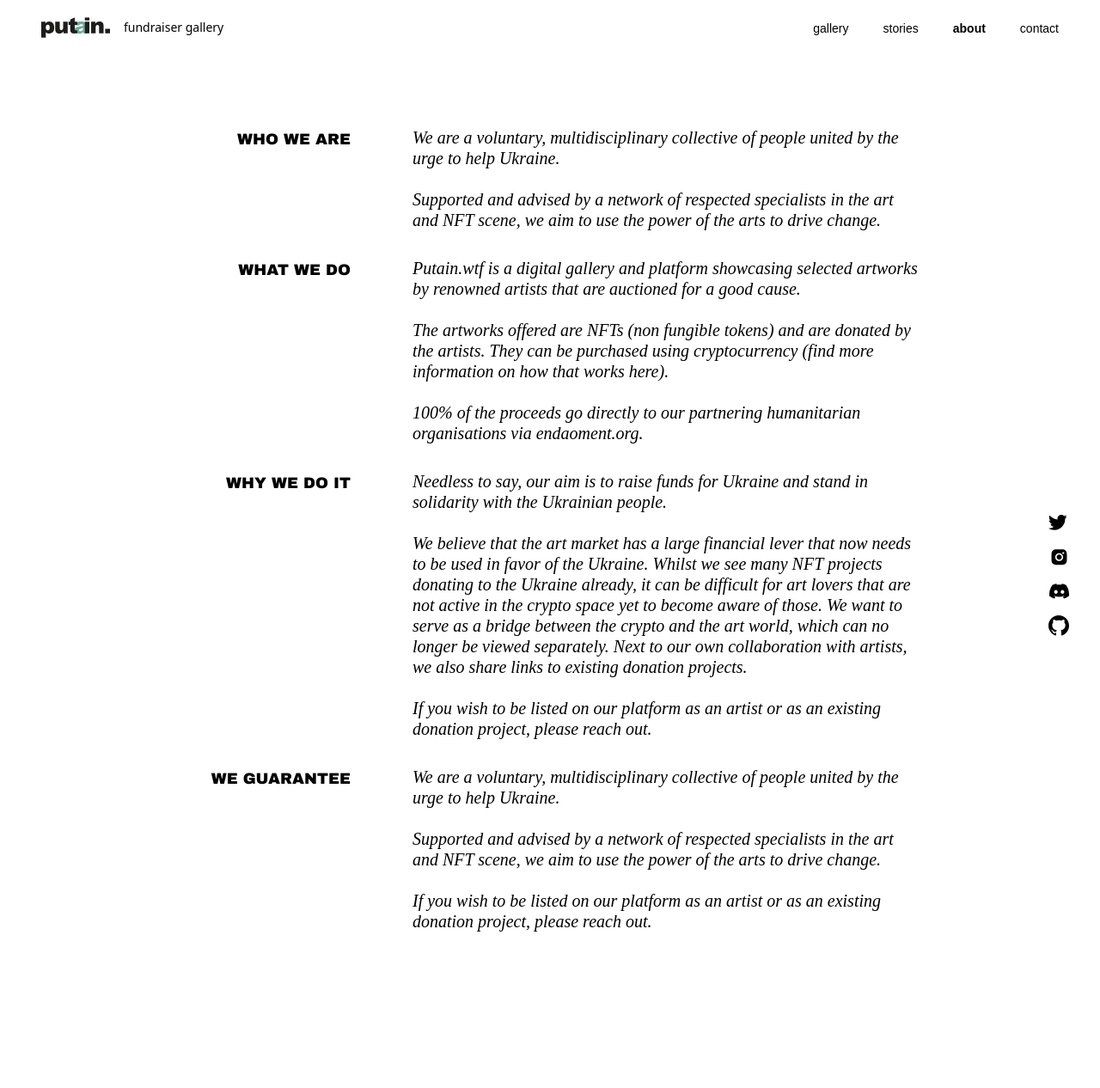
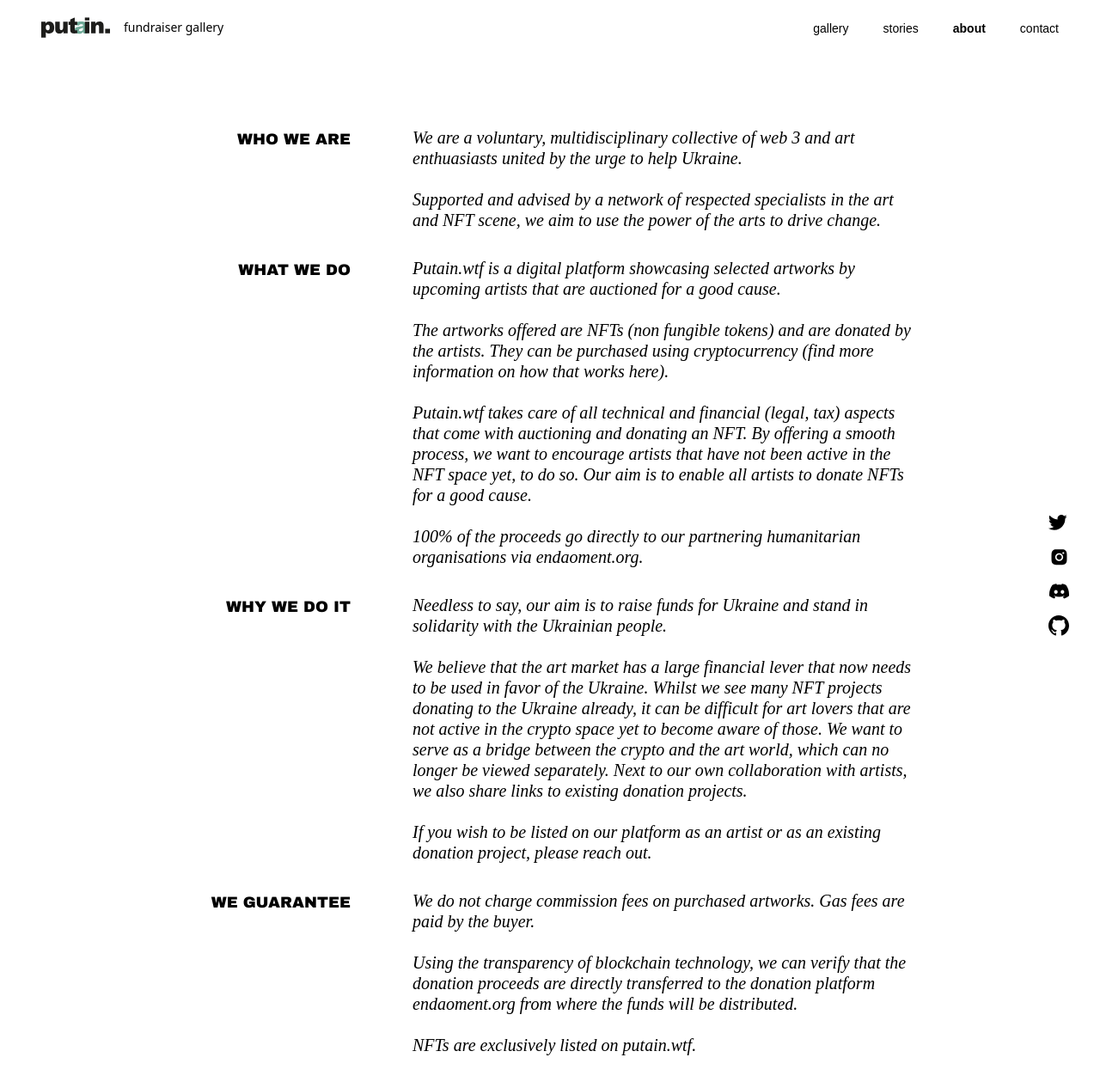
Before and after one commit to putain-wtf/putain.wtf, a Next.js app: page /about in a window 1280 px wide. Shown: the top 1266 px of the page at 86% size. Before the commit the page ends 1196 px from the top, so only its background shows below. Built offline with nearby package versions, Linux system fonts and the light colour scheme.

Commit message:
Update about page

```diff
--- a/pages/about.tsx
+++ b/pages/about.tsx
@@ -13,8 +13,7 @@ const About: NextPage = () => {
                     </div>
                     <p className='font-times font-normal italic text-xl mt-2 antialiased leading-6 md:mt-0 px-6 md:px-0 md:mx-0 text-left '>
                         <div>
-                            We are a voluntary, multidisciplinary collective of people united by the urge to help Ukraine.
-                        </div>
+                            We are a voluntary, multidisciplinary collective of web 3 and art enthuasiasts united by the urge to help Ukraine.                        </div>
                         <br />
                         <span>
                             Supported and advised by a network of respected specialists in the art and NFT scene, we aim to use the power of the arts to drive change.
@@ -27,12 +26,17 @@ const About: NextPage = () => {
                     </div>
                     <p className='font-times font-normal italic text-xl mt-2 antialiased leading-6 md:mt-0 px-6 md:px-0 text-left '>
                         <span>
-                            Putain.wtf is a digital gallery and platform showcasing selected artworks by renowned artists that are auctioned for a good cause.
+                            Putain.wtf is a digital platform showcasing selected artworks by upcoming artists that are auctioned for a good cause.
                         </span>
                         <br />
                         <br />
                         <span>
                             The artworks offered are NFTs (non fungible tokens) and are donated by the artists. They can be purchased using cryptocurrency (find more information on how that works here).
+                        </span>
+                        <br />
+                        <br />
+                        <span>
+                            Putain.wtf takes care of all technical and financial (legal, tax) aspects that come with auctioning and donating an NFT. By offering a smooth process, we want to encourage artists that have not been active in the NFT space yet, to do so. Our aim is to enable all artists to donate NFTs for a good cause.
                         </span>
                         <br />
                         <br />
@@ -67,17 +71,17 @@ const About: NextPage = () => {
                     </div>
                     <p className='font-times font-normal italic text-xl mt-2 antialiased leading-6 md:mt-0 px-6 md:px-0 text-left '>
                         <span>
-                            We are a voluntary, multidisciplinary collective of people united by the urge to help Ukraine.
+                            We do not charge commission fees on purchased artworks. Gas fees are paid by the buyer.
                         </span>
                         <br />
                         <br />
                         <span>
-                            Supported and advised by a network of respected specialists in the art and NFT scene, we aim to use the power of the arts to drive change.
+                            Using the transparency of blockchain technology, we can verify that the donation proceeds are directly transferred to the donation platform endaoment.org from where the funds will be distributed.
                         </span>
                         <br />
                         <br />
                         <span>
-                            If you wish to be listed on our platform as an artist or as an existing donation project, please reach out.
+                            NFTs are exclusively listed on putain.wtf.
                         </span>
                     </p>
                 </div>
```
